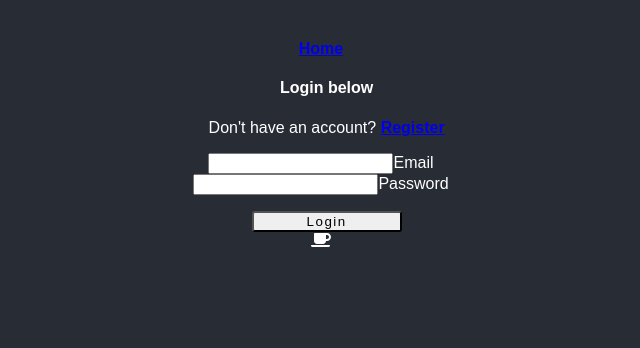
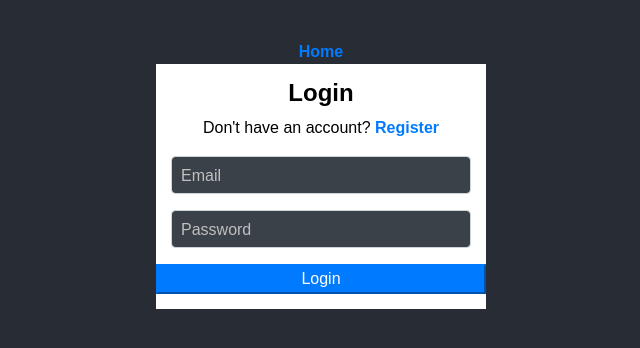
Before and after one commit to astgermain/PortfolioSite, a React (Create React App) app in the folder frontend/: page /login in a window 1280 px wide. Shown: the top 348 px of the page, without its empty margins (319-959 px from the left). Built offline with nearby package versions, Linux system fonts and the light colour scheme.

Commit message:
Added a bunch of validation features, cleaned up design slightly

```diff
--- a/frontend/public/index.html
+++ b/frontend/public/index.html
@@ -7,6 +7,7 @@
     <meta name="theme-color" content="#000000" />
     <meta name="description" content="Website for Andrew St Germain" />
     <link rel="apple-touch-icon" href="%PUBLIC_URL%/logo192.png" />
+    <link href="https://stackpath.bootstrapcdn.com/bootstrap/4.5.0/css/bootstrap.min.css" rel="stylesheet" integrity="sha384-9aIt2nRpC12Uk9gS9baDl411NQApFmC26EwAOH8WgZl5MYYxFfc+NcPb1dKGj7Sk" crossorigin="anonymous">
     <!--
       manifest.json provides metadata used when your web app is installed on a
       user's mobile device or desktop. See https://developers.google.com/web/fundamentals/web-app-manifest/
@@ -35,5 +36,6 @@
       To begin the development, run `npm start` or `yarn start`.
       To create a production bundle, use `npm run build` or `yarn build`.
     -->
+
   </body>
 </html>
--- a/frontend/src/App.css
+++ b/frontend/src/App.css
@@ -10,13 +10,75 @@ body {
   text-align: center;
 }
 .links {
-  font-weight: 600
+  font-weight: 600;
+  color: #007bff;
 }
-.links:hover {
 
+.form-control {
+  background-color: #3b4148;
+  color: #e8e8e8;
 }
-.links:visited {
-  color: white
+
+.form-control:focus {
+  background-color: #282c34;
+  color: white;
+}
+
+.loginForm {
+  width: 100%;
+  max-width: 330px;
+  padding: 15px;
+  margin: auto;
+  background: white;
+  color: black;
+}
+
+.selectedInput {
+  position: absolute;
+  color: #bfbfbf;
+  pointer-events: none;
+  bottom: 6px;
+  left: 25px;
+  transition: transform 350ms cubic-bezier(0.4,0,0.2,1),opacity 350ms cubic-bezier(0.4,0,0.2,1);
+}
+.form-control:focus + .hasInput {
+  position: absolute;
+  color: #495057;
+  pointer-events: none;
+  bottom: 6px;
+  left: 25px;
+  color: #1a73e8;
+  transform: scale(.75) translateY(-27px);
+  background: #282c34;
+  padding: 0px 10px 0px 10px;
+  transform-origin: bottom left;
+  transition: all .3s cubic-bezier(0.4,0,0.2,1);
+  transition-property: color,bottom,transform;
+}
+
+.hasInput{
+  position: absolute;
+  color: #495057;
+  pointer-events: none;
+  bottom: 6px;
+  left: 25px;
+  color: #1a73e8;
+  transform: scale(.75) translateX(-6px) translateY(-40px);
+  padding: 0px 10px 0px 10px;
+  transform-origin: bottom left;
+  transition: all .3s cubic-bezier(0.4,0,0.2,1);
+  transition-property: color,bottom,transform;
+}
+
+
+.form-control:focus + .selectedInput{
+  color: #1a73e8;
+  transform: scale(.75) translateY(-27px);
+  background: #282c34;
+  padding: 0px 10px 0px 10px;
+  transform-origin: bottom left;
+  transition: all .3s cubic-bezier(0.4,0,0.2,1);
+  transition-property: color,bottom,transform;
 }
 
 .App-logo {
--- a/frontend/src/App.js
+++ b/frontend/src/App.js
@@ -8,7 +8,7 @@ import { setCurrentUser, logoutUser } from "./actions/authActions";
 import { Provider } from "react-redux";
 import store from "./store";
 
-import ContactButtons from './components/ContactButtons'
+//import ContactButtons from './components/ContactButtons'
 import LoginModal from './components/LoginModal';
 import RegisterModal from './components/RegisterModal';
 import Home from './components/Home';
@@ -19,7 +19,7 @@ import Dashboard from "./components/Dashboard";
 // Check for token to keep user logged in
 if (localStorage.jwtToken) {
   // Set auth token header auth
-  const token = localStorage.jwtToken;
+  const token = JSON.parse(localStorage.jwtToken);
   setAuthToken(token);
   // Decode token and get user info and exp
   const decoded = jwt_decode(token);
--- a/frontend/src/components/LoginModal.js
+++ b/frontend/src/components/LoginModal.js
@@ -3,9 +3,9 @@ import { Link } from "react-router-dom";
 import PropTypes from "prop-types";
 import { connect } from "react-redux";
 import { loginUser } from "../actions/authActions";
-import classnames from "classnames";
-import { FontAwesomeIcon } from '@fortawesome/react-fontawesome'
-import { faCoffee } from '@fortawesome/free-solid-svg-icons'
+//import { FontAwesomeIcon } from '@fortawesome/react-fontawesome'
+//import { faCoffee } from '@fortawesome/free-solid-svg-icons'
+
 
 class LoginModal extends Component {
 
@@ -47,69 +47,89 @@ class LoginModal extends Component {
         this.props.loginUser(userData); // since we handle the redirect within our component, we don't need to pass in this.props.history as a parameter
     };
 
+
     render(){
         const { errors } = this.state;
+        const alertItems = Object.entries(errors).map(([key, value]) => {
+            if(value != null){
               return(
-            <div>
-                <div className="col s12" style={{ paddingLeft: "11.250px" }}>
+                <div key={key} className="alert alert-danger" role="alert">
+                    {value}
+                </div>
+              )
+            }
+            return null
+        })
+        //const passwordIcon = <FontAwesomeIcon icon={faCoffee} />
+        return(
+            <div className="container-fluid">
+                <div className="loginForm">
+                    <div className="row justify-content-md-center">
+                        <div className="col-md-auto">
                             <h4>
-                        <b>Login</b> below
+                                <b>Login</b>
                             </h4>
+                        </div>
+                    </div>
+                    <div className="row justify-content-md-center">
+                        <div className="col-md-auto">
                             <p className="grey-text text-darken-1">
                                 Don't have an account? <Link to="/register" className="links">Register</Link>
                             </p>
                         </div>
+                    </div>
                     <form noValidate onSubmit={this.onSubmit}>
-                    <div className="input-field col s12">
+                        <div className="form-group">
+                            {errors.email || errors.emailnotfound || errors.password || errors.passwordincorrect ?
+                                <div>
+                                    {alertItems}
+                                </div>
+                            :
+                            ""}
+                            <div className="row">
+                                <div className="col">
                                     <input
                                     onChange={this.onChange}
                                     value={this.state.email}
                                     error={errors.email}
                                     id="email"
                                     type="email"
-                        className={classnames("", {
-                            invalid: errors.email || errors.emailnotfound
-                        })}
+                                    className="form-control"
                                     />
-                        <label htmlFor="email">Email</label>
-                        <span className="red-text">
-                            {errors.email}
-                            {errors.emailnotfound}
-                        </span>
+                                    {this.state.email === "" ?
+                                        <div className="selectedInput">Email</div>
+                                    :
+                                        <div className="hasInput">Email</div>
+                                    }
                                 </div>
-                    <div className="input-field col s12">
+                            </div>
+                        </div>
+                        <div className="form-group">
+                            <div className="row">
+                                <div className="col">
                                     <input
                                     onChange={this.onChange}
                                     value={this.state.password}
                                     error={errors.password}
                                     id="password"
                                     type="password"
-                        className={classnames("", {
-                            invalid: errors.password || errors.passwordincorrect
-                        })}
+                                    className="form-control"
                                     />
-                        <label htmlFor="password">Password</label>
-                        <span className="red-text">
-                            {errors.password}
-                            {errors.passwordincorrect}
-                        </span>
+                                    {this.state.password === "" ?
+                                        <div className="selectedInput">Password</div>
+                                    :
+                                        <div className="hasInput">Password</div>
+                                    }
                                 </div>
-                    <div className="col s12" style={{ paddingLeft: "11.250px" }}>
-                        <button
-                        style={{
-                            width: "150px",
-                            borderRadius: "3px",
-                            letterSpacing: "1.5px",
-                            marginTop: "1rem"
-                        }}
-                        type="submit"
-                        className="btn btn-large waves-effect waves-light hoverable blue accent-3"
-                        >
+                            </div>
+                        </div>
+                        <div className="row justify-content-md-center">
+                            <button className="btn-block btn-primary" type="submit">
                                 Login
                             </button>
                         </div>
                     </form>
-                <FontAwesomeIcon icon={faCoffee} />
+                </div>
             </div>
         )
     }
--- a/frontend/src/components/RegisterModal.js
+++ b/frontend/src/components/RegisterModal.js
@@ -3,7 +3,6 @@ import { Link, withRouter } from "react-router-dom";
 import PropTypes from "prop-types";
 import { connect } from "react-redux";
 import { registerUser } from "../actions/authActions";
-import classnames from "classnames";
 import { FontAwesomeIcon } from '@fortawesome/react-fontawesome'
 import { faCoffee } from '@fortawesome/free-solid-svg-icons'
 
@@ -63,71 +62,76 @@ class RegisterModal extends Component {
                     </p>
                 </div>
                 <form noValidate onSubmit={this.onSubmit}>
-                    <div className="input-field col s12">
+                    <div className="form-group">
+                        {errors.name ?
+                            <div className="alert alert-danger" role="alert">
+                                {errors.name}
+                            </div>
+                        :
+                        ""}
+                        <label htmlFor="name">Name</label>
                         <input
                         onChange={this.onChange}
                         value={this.state.name}
                         error={errors.name}
                         id="name"
                         type="text"
-                        className={classnames("", {
-                            invalid: errors.name
-                        })}
+                        className="form-control"
                         />
-                        <label htmlFor="name">Name</label>
-                        <span className="red-text">{errors.name}</span>
                     </div>
-                    <div className="input-field col s12">
+                    <div className="form-group">
+                        {errors.email ?
+                            <div className="alert alert-danger" role="alert">
+                                {errors.email}
+                            </div>
+                        :
+                        ""}
+                        <label htmlFor="email">Email</label>
                         <input
                         onChange={this.onChange}
                         value={this.state.email}
                         error={errors.email}
                         id="email"
                         type="email"
-                        className={classnames("", {
-                            invalid: errors.email
-                        })}
+                        className="form-control"
                         />
-                        <label htmlFor="email">Email</label>
-                        <span className="red-text">{errors.email}</span>
                     </div>
-                    <div className="input-field col s12">
+                    <div className="form-group">
+                        {errors.password ?
+                            <div className="alert alert-danger" role="alert">
+                                {errors.password}
+                            </div>
+                        :
+                        ""}
+                        <label htmlFor="password">Password</label>
                         <input
                         onChange={this.onChange}
                         value={this.state.password}
                         error={errors.password}
                         id="password"
                         type="password"
-                        className={classnames("", {
-                            invalid: errors.password
-                        })}
+                        className="form-control"
                         />
-                        <label htmlFor="password">Password</label>
-                        <span className="red-text">{errors.password}</span>
                     </div>
-                    <div className="input-field col s12">
+                    <div className="form-group">
+                        {errors.password2 ?
+                            <div className="alert alert-danger" role="alert">
+                                {errors.password2}
+                            </div>
+                        :
+                        ""}
+                        <label htmlFor="password2">Confirm Password</label>
                         <input
                         onChange={this.onChange}
                         value={this.state.password2}
                         error={errors.password2}
                         id="password2"
                         type="password"
-                        className={classnames("", {
-                            invalid: errors.password2
-                        })}
+                        className="form-control"
                         />
-                        <label htmlFor="password2">Confirm Password</label>
-                        <span className="red-text">{errors.password2}</span>
                     </div>
                     <div className="col s12" style={{ paddingLeft: "11.250px" }}>
-                        <button style={{
-                            width: "150px",
-                            borderRadius: "3px",
-                            letterSpacing: "1.5px",
-                            marginTop: "1rem"
-                        }}
-                        type="submit"
-                        className="btn btn-large waves-effect waves-light hoverable blue accent-3">
+                        <button className="btn btn-primary" type="submit">
                         Sign up
                         </button>
                     </div>
```
Also changed, not shown: frontend/src/actions/authActions.js (line endings or trailing spaces), frontend/src/actions/types.js (line endings or trailing spaces). Lines whose indentation alone changed are shown as unchanged.
